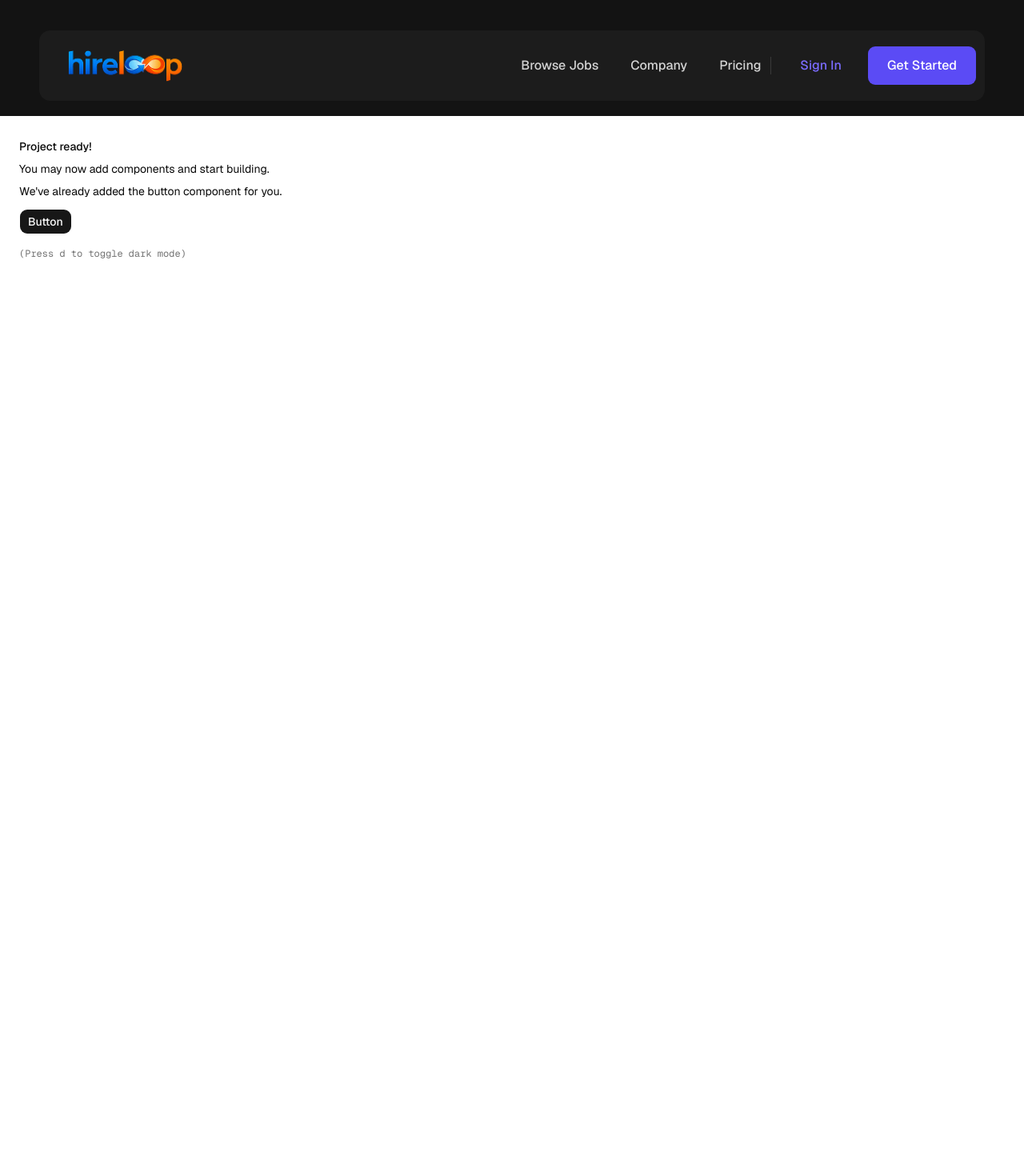
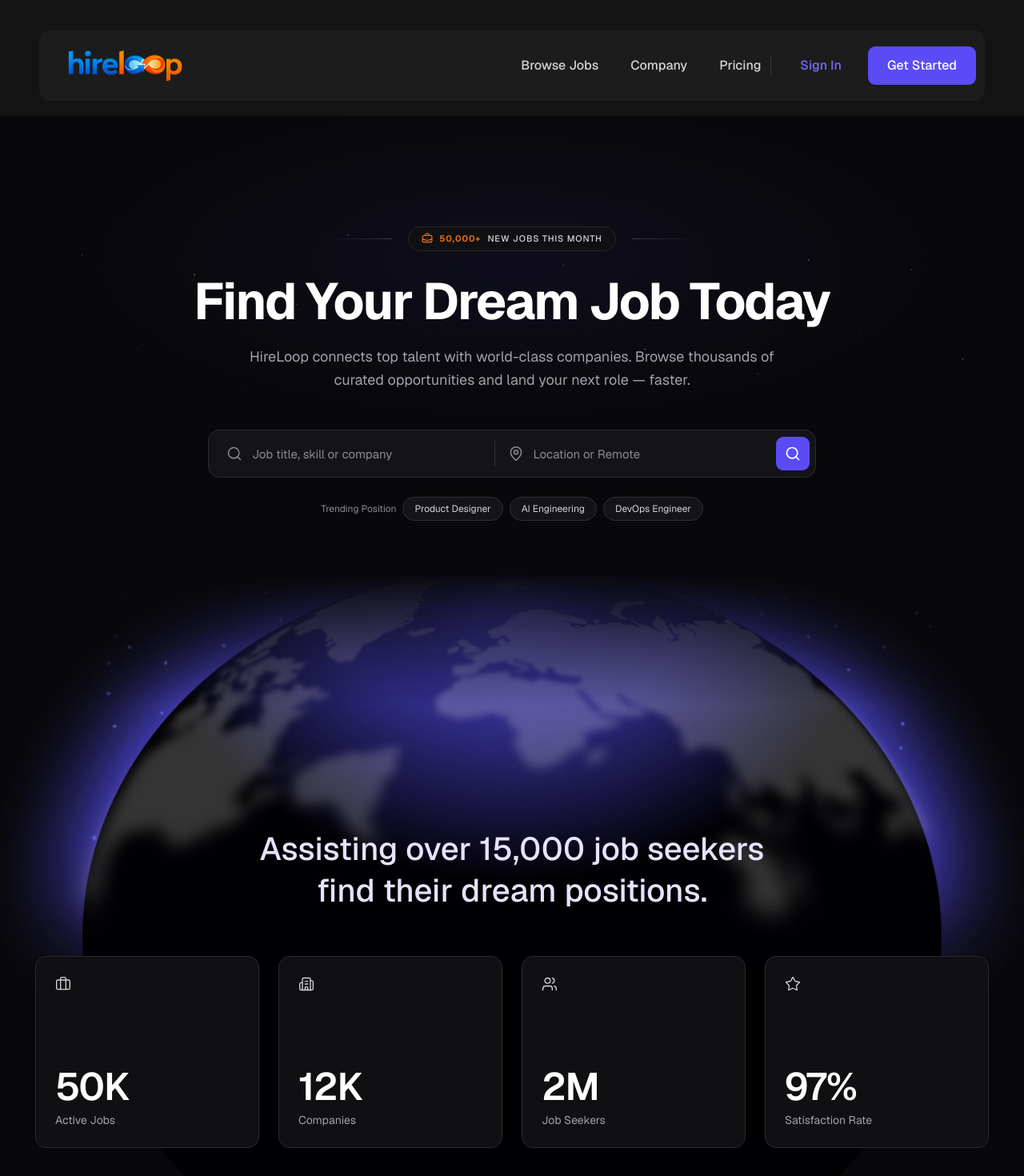
Before and after one commit to TaheraScript/HireLoop-JobHuntingPortal, a Next.js app: page / in a window 1280 px wide. Shown: the top 1470 px of the page at 80% size. Before the commit the page ends 945 px from the top, so only its background shows below. Built offline with nearby package versions, Linux system fonts and the light colour scheme.

Commit message:
create the banner section

```diff
--- a/app/page.tsx
+++ b/app/page.tsx
@@ -1,19 +1,5 @@
-import { Button } from "@/components/ui/button"
+import { Hero } from "@/components/hero"
 
 export default function Page() {
-  return (
-    <div className="flex min-h-svh p-6">
-      <div className="flex max-w-md min-w-0 flex-col gap-4 text-sm leading-loose">
-        <div>
-          <h1 className="font-medium">Project ready!</h1>
-          <p>You may now add components and start building.</p>
-          <p>We&apos;ve already added the button component for you.</p>
-          <Button className="mt-2">Button</Button>
-        </div>
-        <div className="font-mono text-xs text-muted-foreground">
-          (Press <kbd>d</kbd> to toggle dark mode)
-        </div>
-      </div>
-    </div>
-  )
+  return <Hero />
 }
--- /dev/null
+++ b/components/hero.tsx
@@ -0,0 +1,182 @@
+import Image from "next/image"
+import Link from "next/link"
+import {
+  Briefcase,
+  BriefcaseBusiness,
+  Building2,
+  MapPin,
+  Search,
+  Star,
+  Users,
+} from "lucide-react"
+
+import { Button } from "@/components/ui/button"
+
+const trendingPositions = [
+  "Product Designer",
+  "AI Engineering",
+  "DevOps Engineer",
+]
+
+const stats = [
+  { icon: Briefcase, value: "50K", label: "Active Jobs" },
+  { icon: Building2, value: "12K", label: "Companies" },
+  { icon: Users, value: "2M", label: "Job Seekers" },
+  { icon: Star, value: "97%", label: "Satisfaction Rate" },
+]
+
+const starField = [
+  "radial-gradient(1px 1px at 8% 28%, rgba(165, 180, 252, 0.8), transparent)",
+  "radial-gradient(1px 1px at 14% 46%, rgba(129, 140, 248, 0.55), transparent)",
+  "radial-gradient(1.5px 1.5px at 19% 32%, rgba(199, 210, 254, 0.75), transparent)",
+  "radial-gradient(1px 1px at 24% 55%, rgba(129, 140, 248, 0.5), transparent)",
+  "radial-gradient(1px 1px at 29% 38%, rgba(199, 210, 254, 0.65), transparent)",
+  "radial-gradient(1.5px 1.5px at 34% 24%, rgba(165, 180, 252, 0.7), transparent)",
+  "radial-gradient(1px 1px at 42% 44%, rgba(129, 140, 248, 0.45), transparent)",
+  "radial-gradient(1px 1px at 55% 30%, rgba(199, 210, 254, 0.6), transparent)",
+  "radial-gradient(1.5px 1.5px at 63% 47%, rgba(165, 180, 252, 0.7), transparent)",
+  "radial-gradient(1px 1px at 69% 35%, rgba(129, 140, 248, 0.55), transparent)",
+  "radial-gradient(1px 1px at 74% 52%, rgba(199, 210, 254, 0.6), transparent)",
+  "radial-gradient(1.5px 1.5px at 79% 29%, rgba(165, 180, 252, 0.75), transparent)",
+  "radial-gradient(1px 1px at 84% 44%, rgba(129, 140, 248, 0.5), transparent)",
+  "radial-gradient(1px 1px at 89% 31%, rgba(199, 210, 254, 0.7), transparent)",
+  "radial-gradient(1.5px 1.5px at 94% 49%, rgba(165, 180, 252, 0.6), transparent)",
+].join(",")
+
+export function Hero() {
+  return (
+    <section className="relative isolate overflow-hidden bg-[#08080a] pb-10 pt-20 sm:pt-28 lg:pt-[138px]">
+      <div
+        aria-hidden="true"
+        className="pointer-events-none absolute inset-x-0 top-0 h-[620px] opacity-70"
+        style={{ backgroundImage: starField }}
+      />
+      <div
+        aria-hidden="true"
+        className="pointer-events-none absolute inset-x-0 top-0 h-[520px] bg-[radial-gradient(ellipse_60%_55%_at_50%_35%,rgba(91,75,245,0.08),transparent_70%)]"
+      />
+
+      <div className="relative z-10 mx-auto flex max-w-[1280px] flex-col items-center px-4 sm:px-6">
+        <div className="flex w-full items-center justify-center gap-3 sm:gap-5">
+          <span className="h-px w-8 bg-gradient-to-r from-transparent to-[#3a3a42] sm:w-20" />
+          <div className="flex items-center gap-2 rounded-full border border-[#26262c] bg-[#101013] px-3 py-1.5 sm:px-4">
+            <BriefcaseBusiness className="size-3.5 shrink-0 text-[#f97316]" />
+            <span className="text-[10px] font-semibold tracking-[0.08em] text-[#f97316] sm:text-[11px]">
+              50,000+
+            </span>
+            <span className="text-[10px] font-medium tracking-[0.08em] text-[#d4d4d8] sm:text-[11px]">
+              NEW JOBS THIS MONTH
+            </span>
+          </div>
+          <span className="h-px w-8 bg-gradient-to-l from-transparent to-[#3a3a42] sm:w-20" />
+        </div>
+
+        <h1 className="mt-7 max-w-[900px] text-center text-[38px] leading-[1.08] font-bold tracking-[-0.03em] text-white sm:text-[52px] lg:text-[64px]">
+          Find Your Dream Job Today
+        </h1>
+
+        <p className="mt-5 max-w-[660px] text-center text-[14px] leading-relaxed text-[#a1a1aa] sm:text-base lg:text-[18px]">
+          HireLoop connects top talent with world-class companies. Browse
+          thousands of curated opportunities and land your next role — faster.
+        </p>
+
+        <form
+          action="/jobs"
+          role="search"
+          className="mt-10 flex w-full max-w-[760px] flex-col gap-2 rounded-2xl border border-[#2b2b30] bg-[#141416] p-2 shadow-[0_24px_80px_-40px_rgba(91,75,245,0.55)] transition-colors focus-within:border-[#5b4bf5]/60 sm:mt-12 sm:h-[60px] sm:flex-row sm:items-center sm:gap-0 sm:rounded-[14px] sm:p-1.5"
+        >
+          <label className="flex min-w-0 flex-1 items-center gap-3 px-3 sm:px-4">
+            <Search className="size-5 shrink-0 text-[#8a8a93]" strokeWidth={1.8} />
+            <input
+              type="text"
+              name="q"
+              placeholder="Job title, skill or company"
+              aria-label="Job title, skill or company"
+              className="h-11 w-full min-w-0 bg-transparent text-[15px] text-white outline-none placeholder:text-[#8a8a93]"
+            />
+          </label>
+
+          <span
+            aria-hidden="true"
+            className="hidden h-8 w-px shrink-0 bg-[#33333a] sm:block"
+          />
+
+          <label className="flex min-w-0 flex-1 items-center gap-3 px-3 sm:px-4">
+            <MapPin className="size-5 shrink-0 text-[#8a8a93]" strokeWidth={1.8} />
+            <input
+              type="text"
+              name="location"
+              placeholder="Location or Remote"
+              aria-label="Location or Remote"
+              className="h-11 w-full min-w-0 bg-transparent text-[15px] text-white outline-none placeholder:text-[#8a8a93]"
+            />
+          </label>
+
+          <Button
+            type="submit"
+            size="icon"
+            aria-label="Search jobs"
+            className="h-11 w-full shrink-0 rounded-[10px] bg-[#5b4bf5] text-white hover:bg-[#4f41e0] sm:size-11"
+          >
+            <Search className="size-5" strokeWidth={2} />
+          </Button>
+        </form>
+
+        <div className="mt-6 flex flex-wrap items-center justify-center gap-2">
+          <span className="text-xs text-[#8a8a93]">Trending Position</span>
+          {trendingPositions.map((position) => (
+            <Link
+              key={position}
+              href={`/jobs?q=${encodeURIComponent(position)}`}
+              className="rounded-full border border-[#2f2f36] bg-[#141416] px-3.5 py-1.5 text-xs text-[#d4d4d8] transition-colors hover:border-[#5b4bf5]/70 hover:text-white"
+            >
+              {position}
+            </Link>
+          ))}
+        </div>
+      </div>
+
+      <div className="relative mt-10 w-full sm:mt-12 lg:mt-16">
+        <Image
+          src="/globe-hero.png"
+          alt=""
+          aria-hidden="true"
+          width={1440}
+          height={1032}
+          priority
+          className="pointer-events-none absolute top-0 left-1/2 w-[135%] max-w-none -translate-x-1/2 select-none [mask-image:linear-gradient(to_bottom,transparent,black_18%)] sm:w-[120%] lg:w-[108%] xl:w-full"
+        />
+
+        <div className="relative z-10 mx-auto flex max-w-[1240px] flex-col items-center px-4 pt-[190px] sm:px-6 sm:pt-[280px] lg:pt-[320px]">
+          <p className="max-w-[660px] text-center text-[22px] leading-[1.3] font-medium text-[#e7e2ff] sm:text-[30px] lg:text-[40px]">
+            Assisting over 15,000 job seekers
+            <br className="hidden sm:block" /> find their dream positions.
+          </p>
+
+          <div className="mt-8 grid w-full grid-cols-2 gap-4 pb-12 sm:mt-10 sm:pb-16 lg:mt-14 lg:grid-cols-4 lg:gap-6">
+            {stats.map(({ icon: Icon, value, label }) => (
+              <article
+                key={label}
+                className="flex min-h-[190px] flex-col justify-between rounded-xl border border-[#2a2a2f] bg-[#111113]/95 p-5 backdrop-blur-sm sm:min-h-[220px] sm:p-6 lg:min-h-[240px]"
+              >
+                <Icon
+                  className="size-5 text-[#d4d4d8]"
+                  strokeWidth={1.6}
+                  aria-hidden="true"
+                />
+                <div>
+                  <p className="text-[36px] leading-none font-semibold tracking-tight text-white sm:text-[44px] lg:text-[48px]">
+                    {value}
+                  </p>
+                  <p className="mt-2 text-xs text-[#a1a1aa] sm:text-sm">
+                    {label}
+                  </p>
+                </div>
+              </article>
+            ))}
+          </div>
+        </div>
+      </div>
+    </section>
+  )
+}
```
Also changed, not shown: public/globe-hero.png (added).
